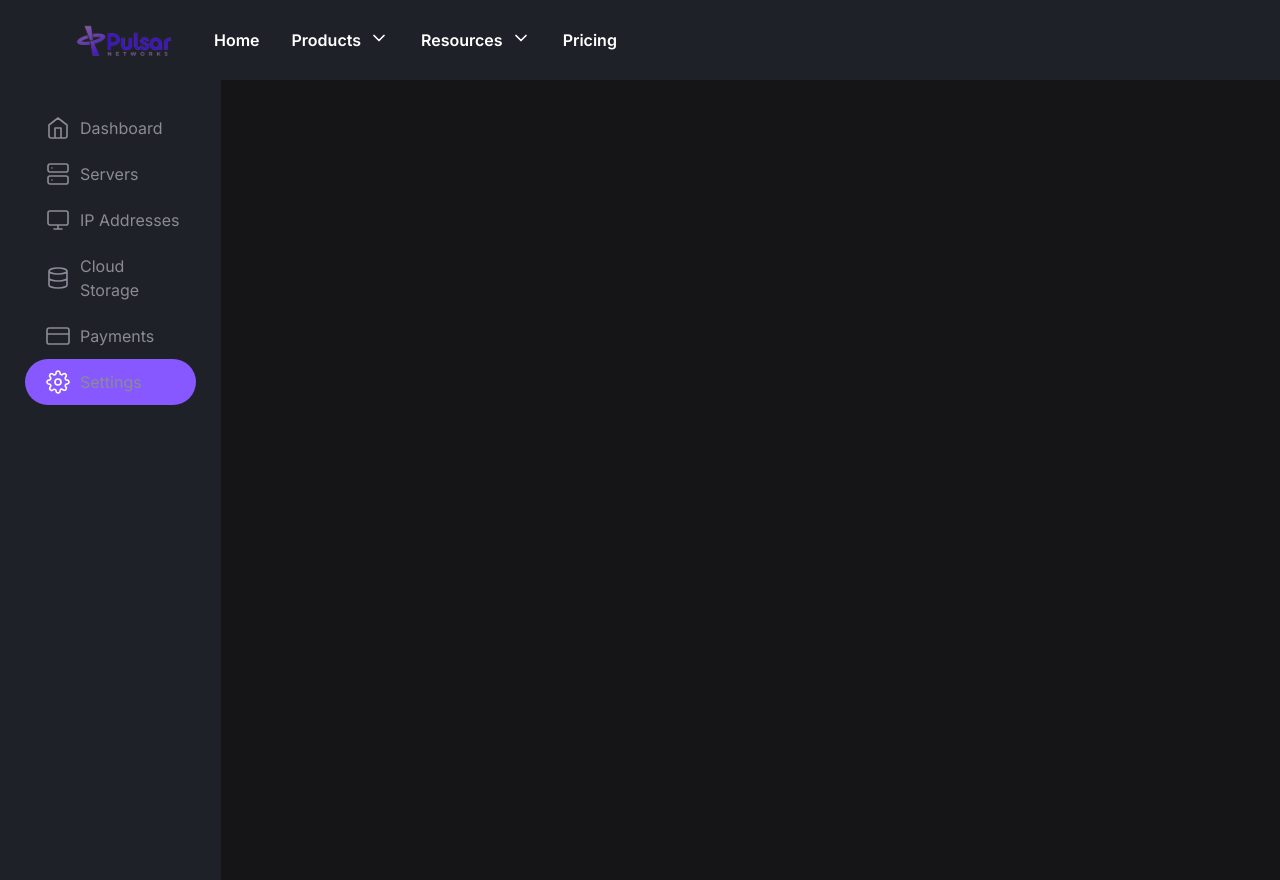
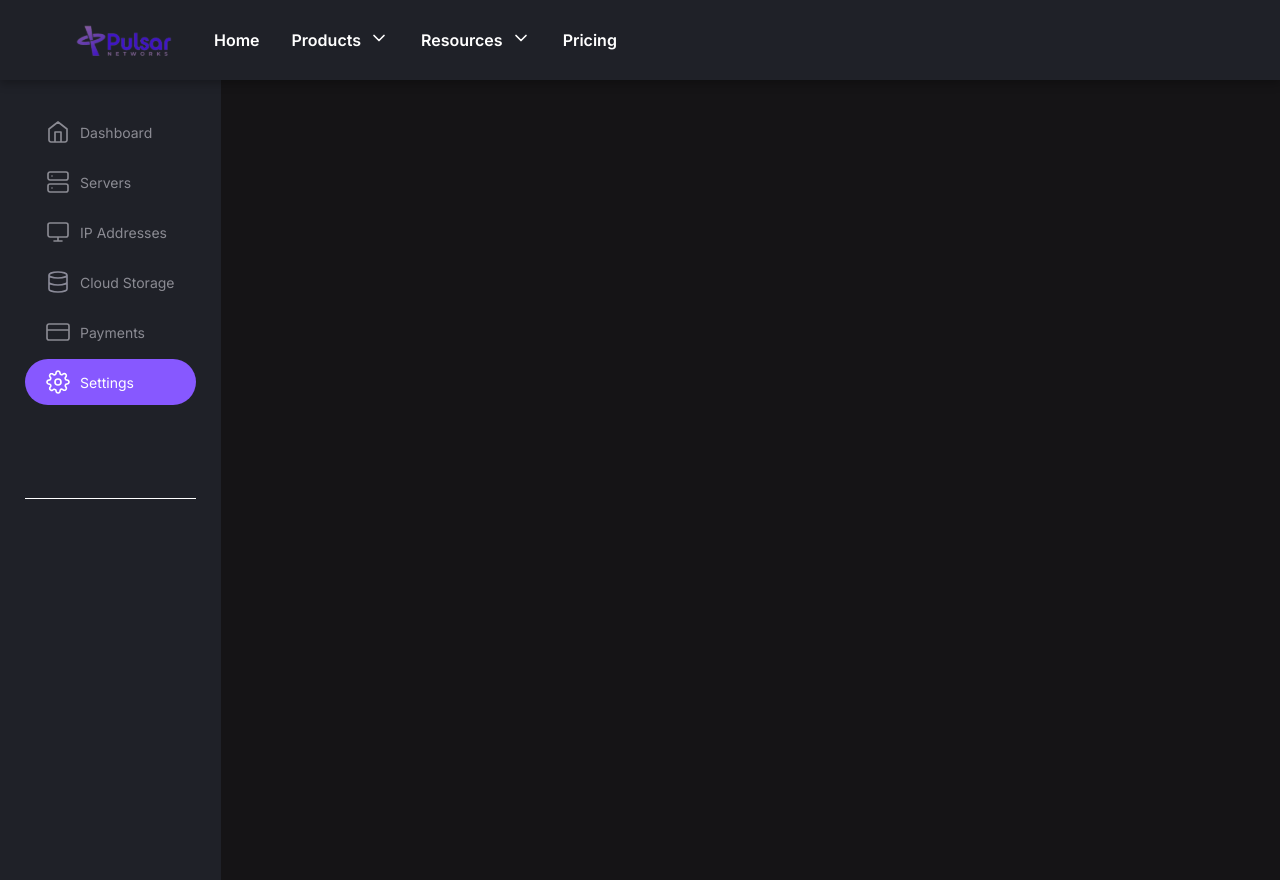
Before and after one commit to DemiJour/pulsar-t3, a Next.js app: page /auth/login in a window 1280 px wide. Built offline with nearby package versions, Linux system fonts and the light colour scheme.

Commit message:
update header box and siderbar font

```diff
--- a/src/components/layouts/header.tsx
+++ b/src/components/layouts/header.tsx
@@ -2,7 +2,7 @@
 
 export default function HeaderPage() {
     return (
-      <div>
+      <div className="drop-shadow-[0_4px_4px_rgba(0,0,0,0.25)]">
         <div className="h-20 bg-custom_black_1 w-full py-6 px-8 flex gap-10">
           <img src="/logos/Logotype.svg" alt="" className="pl-[42px]" />
           <div className="flex py-1 gap-8">
--- a/src/components/layouts/siderBar.tsx
+++ b/src/components/layouts/siderBar.tsx
@@ -12,14 +12,15 @@ export default function SiderBar() {
 
 	return (
 		<div className="h-screen w-[256px] bg-custom_black_1 flex flex-col gap-8 p-[25px] top-[60px]">
-			<ul>
+			<ul className='h-[338px]'>
 				{siderBarMenus.map((menu, index) => (
-					<li key={index} className={`flex items-center gap-[10px] py-[11px] pr-[15px] pl-[21px] rounded-[48px] ${menu.status ? 'bg-custom_purple_1': 'hover:bg-custom_black_2'}`}>
+					<li key={index} className={`my-1 flex items-center gap-[10px] py-[11px] pr-[15px] pl-[21px] rounded-[48px] ${menu.status ? 'bg-custom_purple_1': 'hover:bg-custom_black_2'}`}>
 						<Image src={menu.icon} alt={`${menu.name} icon`} width={22} height={22} className="w-6 h-6" />
-						<span className='text-custom_gray_2'>{menu.name}</span>
+						<span className={`text-small cursor-pointer ${!menu.status ? 'text-custom_gray_2': 'text-white'}`}>{menu.name}</span>
 					</li>
 				))}
 			</ul>
+			<div className='bg-white w-full h-[1px] my-[23.22px]'></div>
 		</div>
 	);
 }
```
